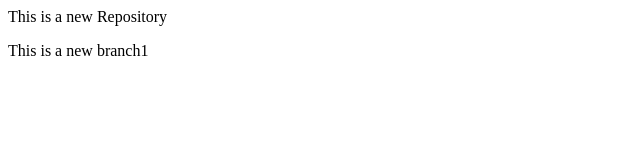
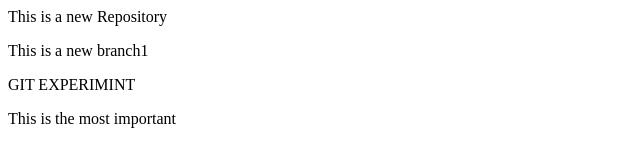
Before and after one commit to kismat99buddha/LocalRepositository, a plain HTML site: page index.html in a window 1280 px wide. Shown: the whole page, without its empty margins (0-640 px from the left). Drawn offline with Linux system fonts and the light colour scheme.

Commit message:
Add GIT EXPERIMENT

```diff
--- a/index.html
+++ b/index.html
@@ -1,2 +1,6 @@
 <p>This is a new Repository</p>
 <p>This is a new branch1</p>
+<P>
+  GIT EXPERIMINT
+</P>
+<p>This is the most important</p>
```
